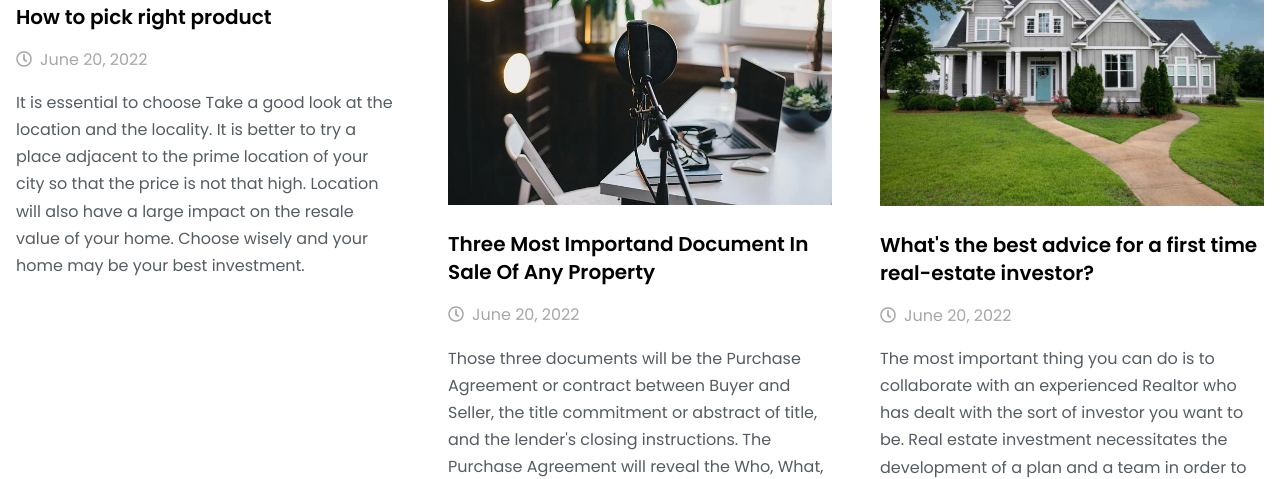
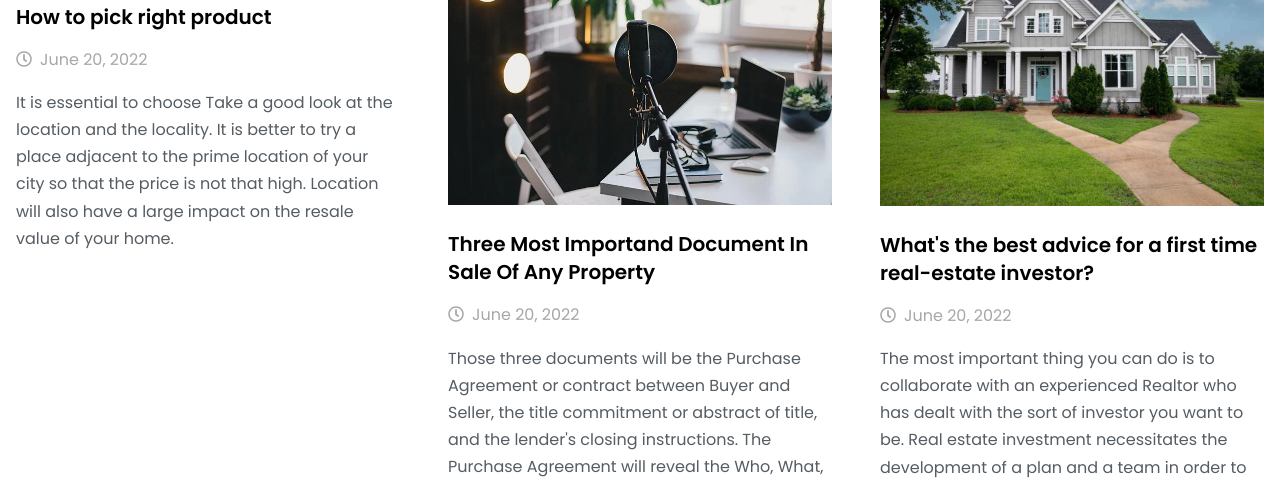
Before and after one commit to TaherAfsar/99Hectors, a plain HTML site: page blog.html in a window 1280 px wide. Shown: the part 627-1106 px from the top of the page. Drawn offline with Linux system fonts and the light colour scheme.

Commit message:
Changes in Blog

```diff
--- a/blog.html
+++ b/blog.html
@@ -259,8 +259,7 @@
                       and the locality. It is better to try a place adjacent to
                       the prime location of your city so that the price is not
                       that high. Location will also have a large impact on the
-                      resale value of your home. Choose wisely and your home may
-                      be your best investment.
+                      resale value of your home.
                     </p>
                   </div>
                 </div>
```
